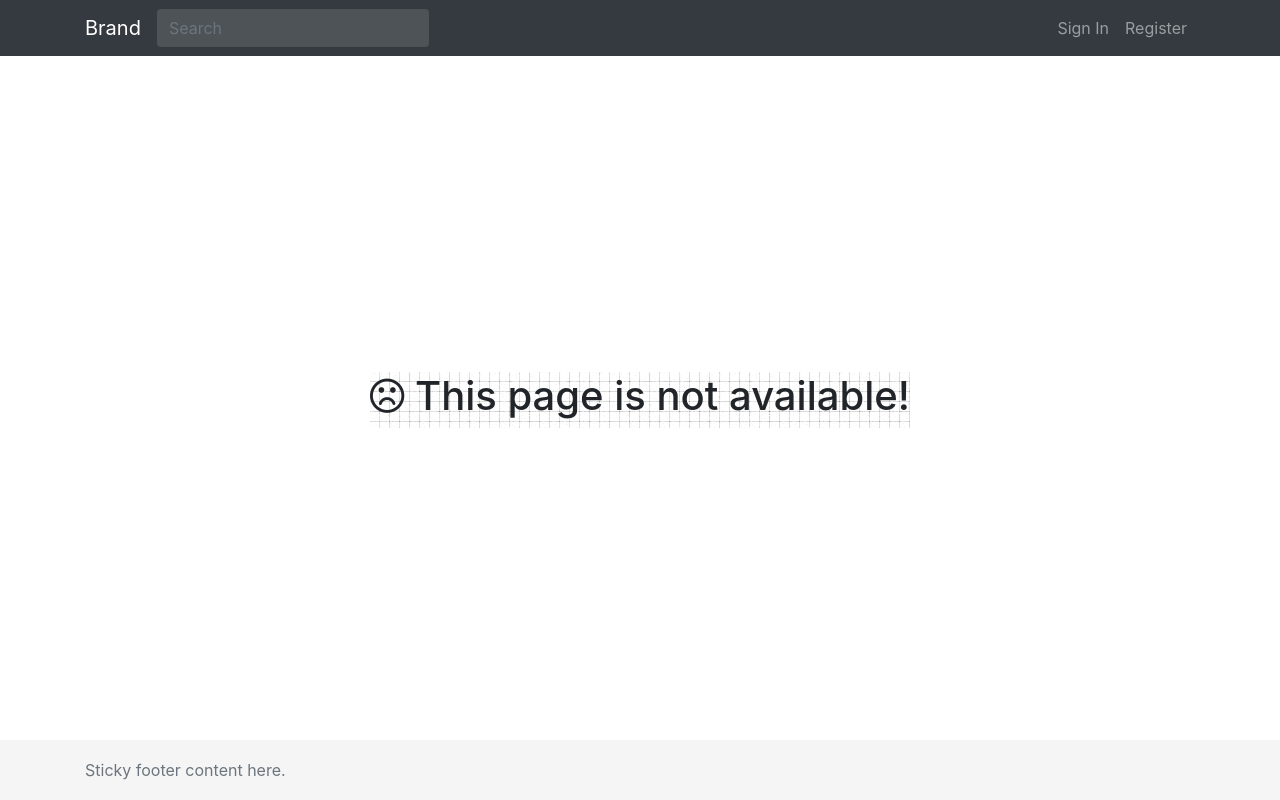
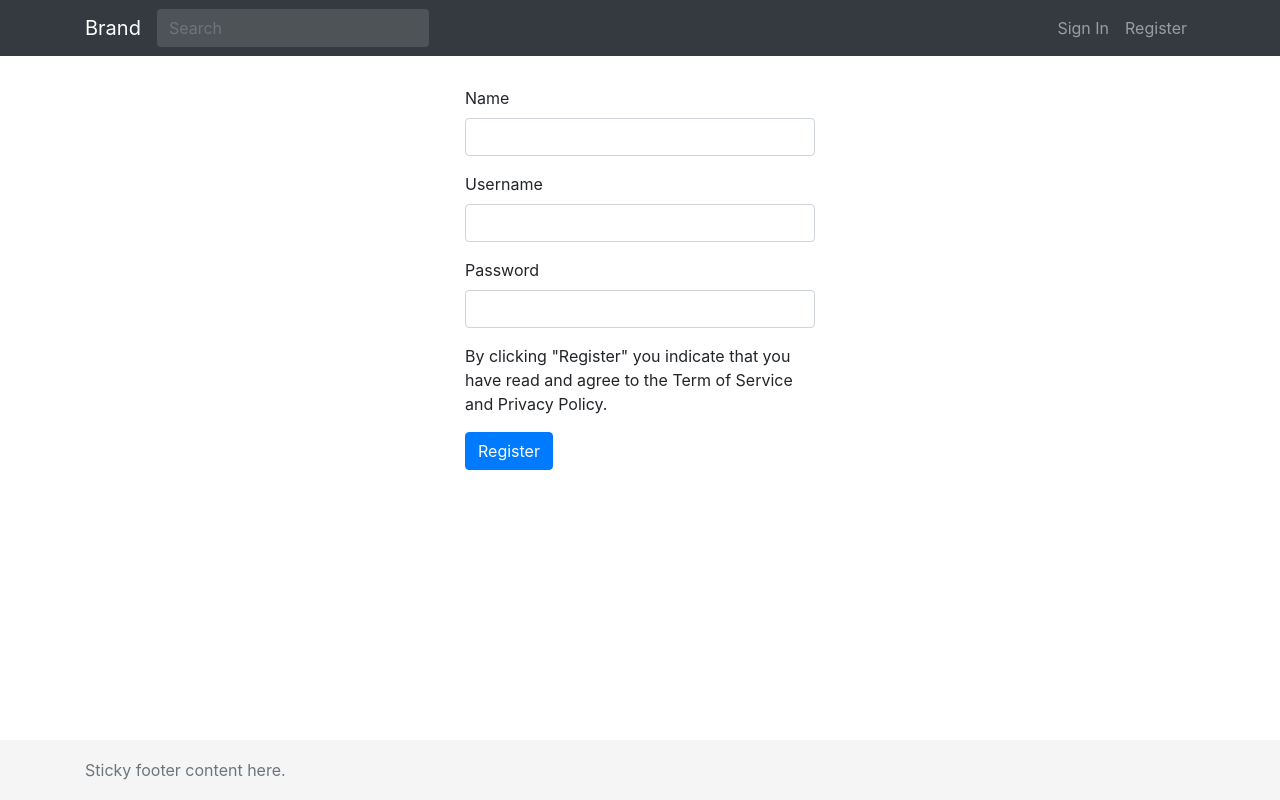
Before and after one commit to ariphidayat/react-template, a React app: page /register in a window 1280 px wide. Built offline with nearby package versions, Linux system fonts and the light colour scheme.

Commit message:
Register Form

```diff
--- a/src/components/app.js
+++ b/src/components/app.js
@@ -2,6 +2,7 @@ import React from 'react';
 import { Switch, Route } from 'react-router-dom';
 import Header from './header';
 import Main from './main';
+import RegisterForm from './register-form';
 import Footer from './footer';
 import NoMatch from './no-match'
 
@@ -10,6 +11,7 @@ const App = () => (
     <Header/>
     <Switch>
       <Route exact path="/" component={Main}/>
+      <Route exact path="/register" component={RegisterForm}/>
       <Route component={NoMatch}/>
     </Switch>
     <Footer/>
--- a/src/components/header.js
+++ b/src/components/header.js
@@ -17,7 +17,7 @@ const Header = () => (
               <a href="#" className="nav-link">Sign In</a>
             </li>
             <li className="nav-item">
-              <a href="#" className="nav-link">Register</a>
+              <Link to="/register" className="nav-link">Register</Link>
             </li>
         </ul>
       </div>
--- /dev/null
+++ b/src/components/register-form.js
@@ -0,0 +1,42 @@
+import React, { Component } from 'react';
+
+export default class RegisterForm extends Component {
+  constructor(props) {
+    super(props);
+    this.submit = this.submit.bind(this);
+  }
+
+  submit(e) {
+    e.preventDefault();
+    console.log('name', this.refs.name.value);
+    console.log('username', this.refs.username.value);
+    console.log('password', this.refs.password.value);
+  }
+
+  render() {
+    const { name, username, password } = this.props;
+
+    return (
+      <form onSubmit={this.submit} className="container register">
+        <div className="row justify-content-center">
+          <div className="col-md-4">
+            <div className="form-group">
+              <label htmlFor="name">Name</label>
+              <input id="name" ref="name" type="text" className="form-control" required/>
+            </div>
+            <div className="form-group">
+              <label htmlFor="userName">Username</label>
+              <input id="username" ref="username" type="text" className="form-control" required/>
+            </div>
+            <div className="form-group">
+              <label htmlFor="password">Password</label>
+              <input id="password" ref="password" type="password" className="form-control" required/>
+            </div>
+            <p>By clicking "Register" you indicate that you have read and agree to the Term of Service and Privacy Policy.</p>
+            <button className="btn btn-primary">Register</button>
+          </div>
+        </div>
+      </form>
+    )
+  }
+}
--- a/src/css/main.css
+++ b/src/css/main.css
@@ -145,6 +145,13 @@ body {
 }
 
 /*
+ * Media Container
+ */
+.register {
+  margin-top: 30px;
+}
+
+/*
  * No Match
  */
 body .no-match {
```
